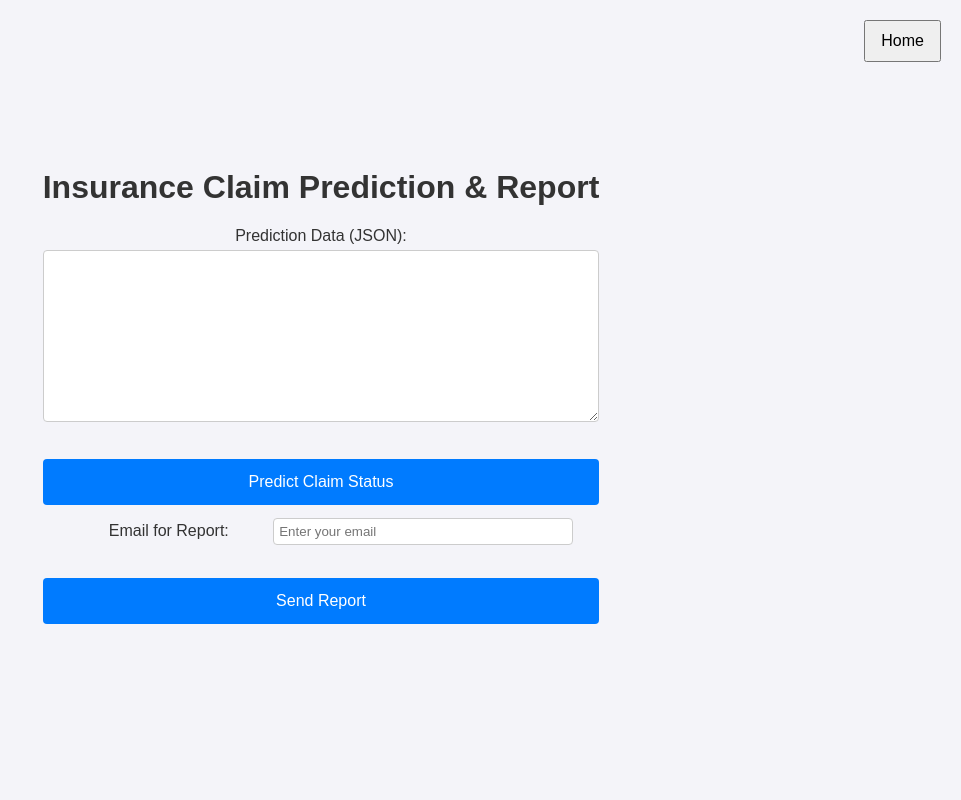
After one commit to grishmaaa/insurance-claims-prediction, a Flask app: page /api_integration in a window 1280 px wide. The commit adds this page. Shown: the whole page, without its empty margins (319-1280 px from the left). Run offline with Flask 3, Linux system fonts and the light colour scheme; parts of the project's set-up code (start-up, migrations or seed data) failed here and were passed over.

Commit message:
new commit

```diff
--- a/app.py
+++ b/app.py
@@ -190,7 +190,7 @@ def send_report():
     chart2.figure.savefig('static/overall_claims_status.png')
 
     message = MIMEMultipart()
-    message['From'] = 'your_email@example.com'
+    message['From'] = 'grishma.renuka@gmail.com'
     message['To'] = email
     message['Subject'] = 'Claims Report'
 
@@ -208,13 +208,17 @@ def send_report():
 
     server = smtplib.SMTP('smtp.example.com', 587)
     server.starttls()
-    server.login('your_email@example.com', 'your_password')
+    server.login('grishma.renuka@gmail.com', 'Mani!@18')
     text = message.as_string()
-    server.sendmail('your_email@example.com', email, text)
+    server.sendmail('grishma.renuka@gmail.com', email, text)
     server.quit()
 
     return jsonify({'message': 'Report sent successfully'})
 
+@app.route('/api_integration')
+def api_integration():
+    return render_template('api_integration.html')
+
 if __name__ == "__main__":
     init_db()
     app.run(debug=True, threaded=False)
--- /dev/null
+++ b/templates/api_integration.html
@@ -0,0 +1,108 @@
+<!DOCTYPE html>
+<html lang="en">
+<head>
+    <meta charset="UTF-8">
+    <meta name="viewport" content="width=device-width, initial-scale=1.0">
+    <title>Insurance Claim Prediction & Report</title>
+    <link rel="stylesheet" href="{{ url_for('static', filename='style.css') }}">
+    <style>
+        body {
+            font-family: Arial, sans-serif;
+            background-color: #f4f4f9;
+            margin: 0;
+            padding: 0;
+            display: flex;
+            flex-direction: column;
+            align-items: center;
+            justify-content: center;
+            height: 100vh;
+            color: #333;
+        }
+        .container {
+            text-align: center;
+        }
+        .form-group {
+            margin-bottom: 15px;
+        }
+        .form-control {
+            width: 100%;
+            padding: 10px;
+            margin: 5px 0 10px 0;
+            display: inline-block;
+            border: 1px solid #ccc;
+            border-radius: 4px;
+            box-sizing: border-box;
+        }
+        .btn {
+            width: 100%;
+            background-color: #007BFF;
+            color: white;
+            padding: 14px 20px;
+            margin: 8px 0;
+            border: none;
+            border-radius: 4px;
+            cursor: pointer;
+        }
+        .btn:hover {
+            background-color: #0056b3;
+        }
+        .output {
+            margin-top: 20px;
+        }
+    </style>
+</head>
+<body>
+    <div class="container">
+        <h1>Insurance Claim Prediction & Report</h1>
+
+        <div class="form-group">
+            <label for="prediction_data">Prediction Data (JSON):</label>
+            <textarea id="prediction_data" class="form-control" rows="10"></textarea>
+        </div>
+        <button class="btn" onclick="predictClaim()">Predict Claim Status</button>
+
+        <div class="form-group">
+            <label for="email">Email for Report:</label>
+            <input type="email" id="email" class="form-control" placeholder="Enter your email">
+        </div>
+        <button class="btn" onclick="sendReport()">Send Report</button>
+
+        <div class="output" id="output"></div>
+        <div class="top-right">
+            <button onclick="location.href='/home'">Home</button>
+        </div>
+    </div>
+
+    <script>
+        function predictClaim() {
+            const data = document.getElementById('prediction_data').value;
+            fetch('/api/predict', {
+                method: 'POST',
+                headers: {
+                    'Content-Type': 'application/json'
+                },
+                body: data
+            })
+            .then(response => response.json())
+            .then(data => {
+                document.getElementById('output').innerText = `Prediction: ${data.claim_status}`;
+            })
+            .catch(error => {
+                document.getElementById('output').innerText = `Error: ${error}`;
+            });
+        }
+
+        function sendReport() {
+            const email = document.getElementById('email').value;
+            fetch(`/api/send_report?email=${email}`)
+            .then(response => response.json())
+            .then(data => {
+                document.getElementById('output').innerText = data.message;
+            })
+            .catch(error => {
+                document.getElementById('output').innerText = `Error: ${error}`;
+            });
+        }
+    </script>
+</body>
+</html>
--- a/templates/home.html
+++ b/templates/home.html
@@ -70,7 +70,9 @@
             <a href="{{ url_for('form') }}">Submit Claim</a>
             <a href="{{ url_for('visualization') }}">Visualize Data</a>
             <a href="{{ url_for('data') }}">View Data</a>
+            <a href="{{ url_for('api_integration') }}">API Integration</a>
         </nav>
+
 
     </div>
 </body>
```
Also changed, not shown: static/claims_by_date.png, static/overall_claims_status.png.
